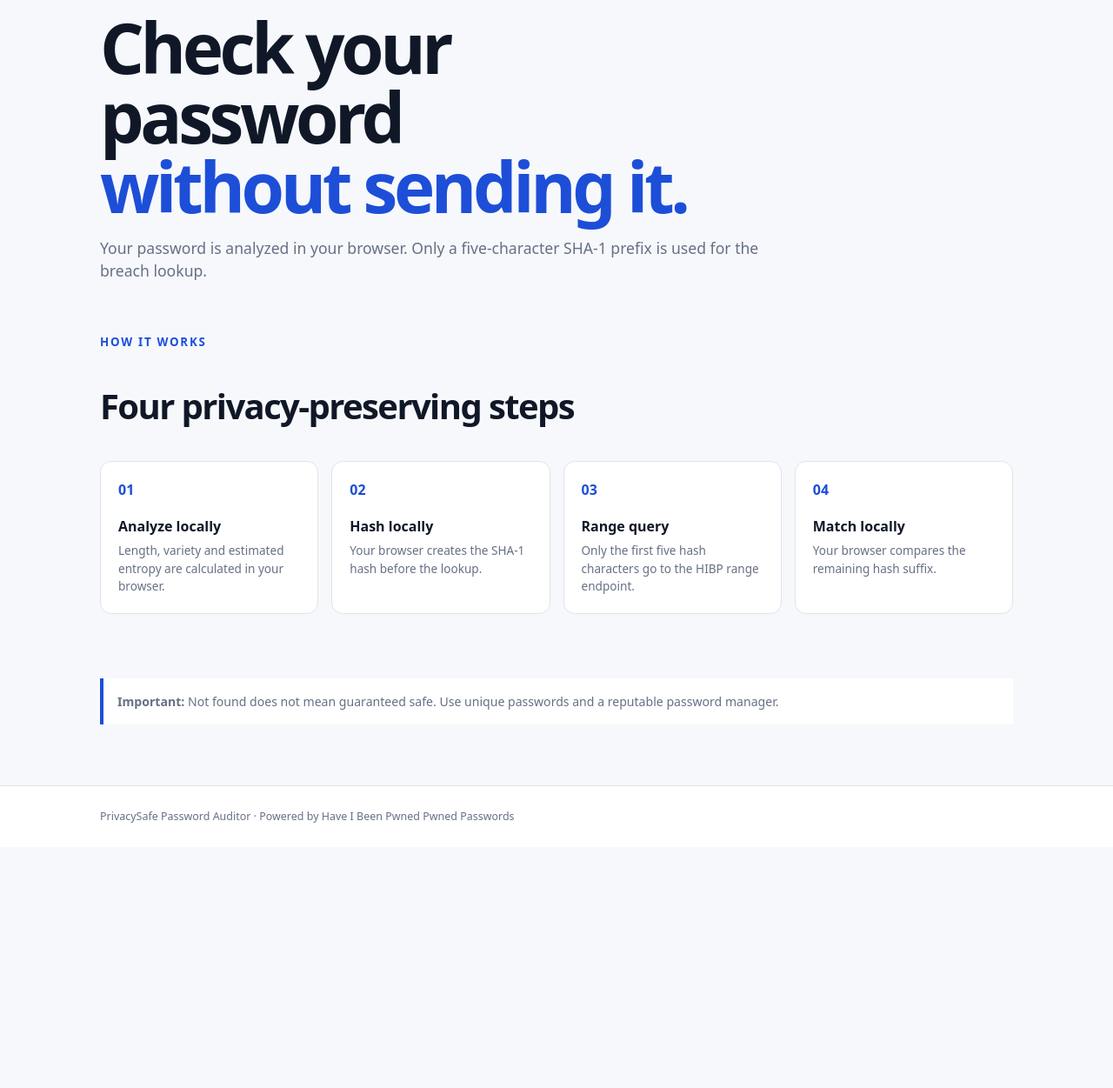
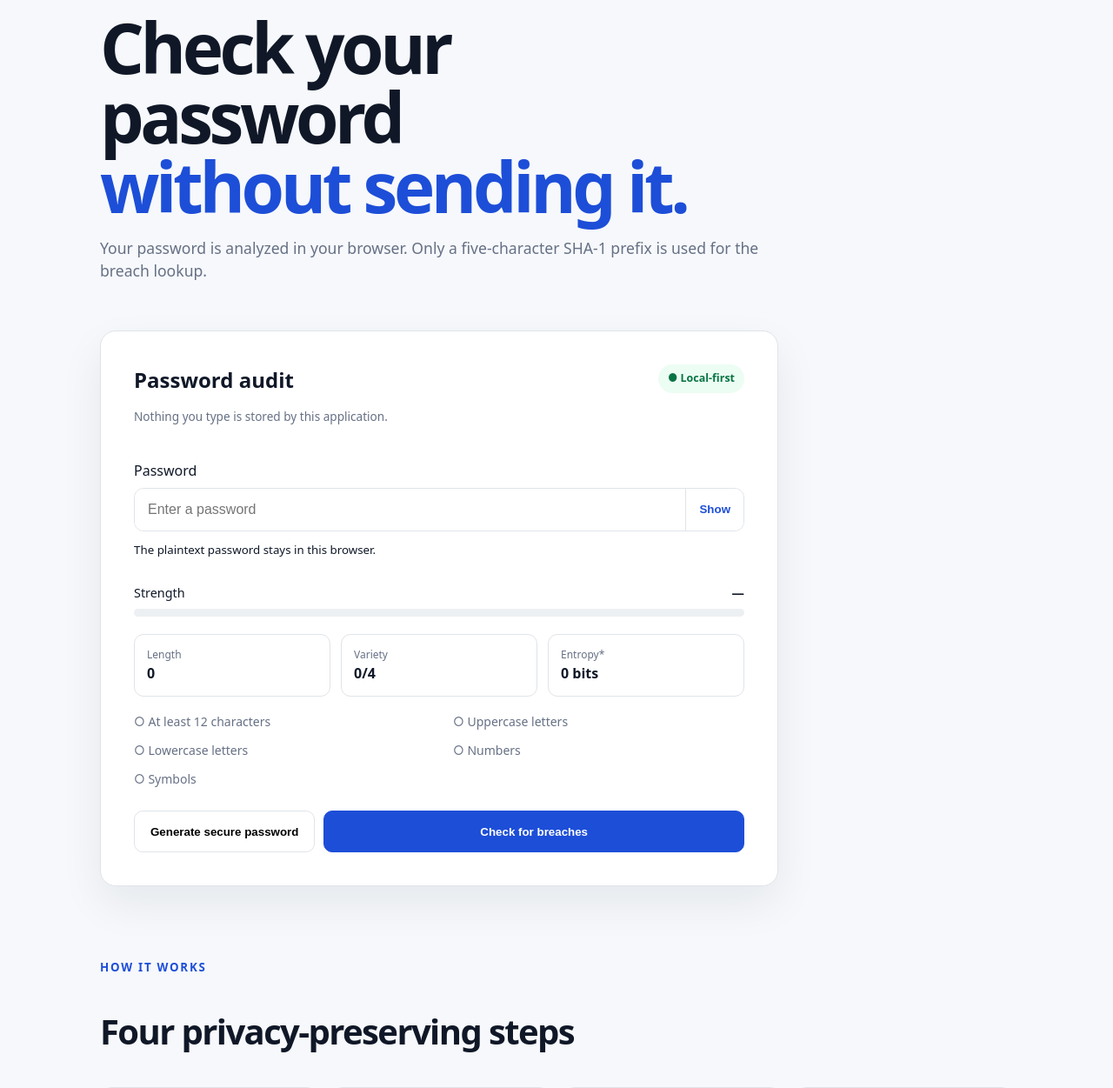
Before and after one commit to misohail/CSCI-490---Capstone, a Django app: page / in a window 1280 px wide. Shown: the part 163-1414 px from the top of the page at 87% size. Before the commit the page ends 1109 px from the top, so only its background shows below. Run offline with Django 5.2, Linux system fonts and the light colour scheme.

Commit message:
Designed and implemented the website layout and user interface, also Structured and optimized app.js to support real-time interactive password-auditing features.

```diff
--- /dev/null
+++ b/auditor/static/auditor/css/action-buttons.css
@@ -0,0 +1,30 @@
+.actions {
+    display: flex;
+    flex-wrap: wrap;
+    gap: 10px;
+    margin-top: 26px;
+}
+
+.primary,
+.secondary {
+    min-height: 48px;
+    padding: 0 18px;
+    border-radius: 10px;
+    font-weight: 800;
+}
+
+.primary {
+    flex: 1;
+    border: 1px solid var(--blue);
+    background: var(--blue);
+    color: #fff;
+}
+
+.primary:disabled {
+    opacity: 0.55;
+}
+
+.secondary {
+    border: 1px solid var(--line);
+    background: #fff;
+}
--- /dev/null
+++ b/auditor/static/auditor/css/auditor-card.css
@@ -0,0 +1,9 @@
+.card {
+    max-width: 780px;
+    margin-bottom: 80px;
+    padding: clamp(22px, 4vw, 38px);
+    background: var(--card);
+    border: 1px solid var(--line);
+    border-radius: 18px;
+    box-shadow: 0 20px 50px #10182812;
+}
--- a/auditor/static/auditor/css/base.css
+++ b/auditor/static/auditor/css/base.css
@@ -26,5 +26,5 @@ body {
 }
 
 .hidden {
-    display: none;
+    display: none !important;
 }
--- /dev/null
+++ b/auditor/static/auditor/css/card-header.css
@@ -0,0 +1,31 @@
+.top {
+    display: flex;
+    justify-content: space-between;
+    gap: 20px;
+    margin-bottom: 26px;
+}
+
+.top h2 {
+    margin: 0;
+}
+
+.top p {
+    color: var(--muted);
+    font-size: 0.85rem;
+}
+
+.pill {
+    height: max-content;
+    padding: 7px 11px;
+    background: #ecfdf3;
+    color: var(--green);
+    border-radius: 999px;
+    font-size: 0.78rem;
+    font-weight: 700;
+}
+
+@media (max-width: 720px) {
+    .top {
+        flex-direction: column;
+    }
+}
--- /dev/null
+++ b/auditor/static/auditor/css/password-checks.css
@@ -0,0 +1,11 @@
+.checks {
+    display: grid;
+    grid-template-columns: 1fr 1fr;
+    gap: 12px 32px;
+    margin: 18px 0 20px;
+}
+
+.checks span {
+    font-size: 14px;
+    color: var(--muted);
+}
--- /dev/null
+++ b/auditor/static/auditor/css/password-input.css
@@ -0,0 +1,34 @@
+.password-field-group > small {
+    color: var(--muted);
+    font-size: 0.85rem;
+}
+
+.inputrow {
+    display: flex;
+    overflow: hidden;
+    margin: 8px 0;
+    border: 1px solid var(--line);
+    border-radius: 11px;
+}
+
+.inputrow:focus-within {
+    border-color: var(--blue);
+    outline: 3px solid #1d4ed81f;
+}
+
+.inputrow input {
+    width: 100%;
+    padding: 15px;
+    border: 0;
+    outline: 0;
+    font-size: 1rem;
+}
+
+.inputrow button {
+    padding: 0 15px;
+    border: 0;
+    border-left: 1px solid var(--line);
+    background: #fff;
+    color: var(--blue);
+    font-weight: 700;
+}
--- /dev/null
+++ b/auditor/static/auditor/css/password-stats.css
@@ -0,0 +1,27 @@
+.stats {
+    display: grid;
+    grid-template-columns: repeat(3, 1fr);
+    gap: 12px;
+}
+
+.stats > div {
+    padding: 14px;
+    border: 1px solid var(--line);
+    border-radius: 11px;
+}
+
+.stats small,
+.stats b {
+    display: block;
+}
+
+.stats small {
+    color: var(--muted);
+    font-size: 0.75rem;
+}
+
+@media (max-width: 720px) {
+    .stats {
+        grid-template-columns: 1fr;
+    }
+}
--- /dev/null
+++ b/auditor/static/auditor/css/strength-meter.css
@@ -0,0 +1,22 @@
+.meterhead {
+    display: flex;
+    justify-content: space-between;
+    margin-top: 28px;
+    font-size: 0.9rem;
+}
+
+.meter {
+    height: 9px;
+    overflow: hidden;
+    margin: 8px 0 20px;
+    background: #edf0f3;
+    border-radius: 99px;
+}
+
+.meter i {
+    display: block;
+    width: 0;
+    height: 100%;
+    background: var(--blue);
+    transition: 0.2s;
+}
--- /dev/null
+++ b/auditor/static/auditor/js/app.js
@@ -0,0 +1,404 @@
+(() => {
+    "use strict";
+
+    // ==========================================
+    // DOM ELEMENT REFERENCES
+    // ==========================================
+    const password = document.getElementById("password");
+    const toggle = document.getElementById("toggle");
+    const generate = document.getElementById("generate");
+    const check = document.getElementById("check");
+
+    const strength = document.getElementById("strength");
+    const bar = document.getElementById("bar");
+
+    const len = document.getElementById("len");
+    const variety = document.getElementById("variety");
+    const entropy = document.getElementById("entropy");
+
+    const status = document.getElementById("status");
+
+    const result = document.getElementById("result");
+    const resultTitle = document.getElementById("resultTitle");
+    const resultText = document.getElementById("resultText");
+    const resultIcon = document.getElementById("resultIcon");
+
+    const checks = {
+        length: document.getElementById("c1"),
+        uppercase: document.getElementById("c2"),
+        lowercase: document.getElementById("c3"),
+        numbers: document.getElementById("c4"),
+        symbols: document.getElementById("c5")
+    };
+
+    const symbols = "!@#$%^&*()-_=+[]{};:,.?";
+
+    // ==========================================
+    // HELPER FUNCTIONS: CHARACTER VALIDATION
+    // ==========================================
+
+    // Checks if the string contains at least one uppercase letter
+    function hasUppercase(value) {
+        return /[A-Z]/.test(value);
+    }
+
+    // Checks if the string contains at least one lowercase letter
+    function hasLowercase(value) {
+        return /[a-z]/.test(value);
+    }
+
+    // Checks if the string contains at least one number
+    function hasNumber(value) {
+        return /[0-9]/.test(value);
+    }
+
+    // Checks if the string contains at least one special symbol
+    function hasSymbol(value) {
+        return /[^A-Za-z0-9]/.test(value);
+    }
+
+    // Updates the visual checklist items with checkmarks or circles
+    function updateCheck(element, passed, text) {
+        element.textContent = `${passed ? "✓" : "○"} ${text}`;
+    }
+
+    // ==========================================
+    // CALCULATION FUNCTIONS: ENTROPY & STRENGTH
+    // ==========================================
+
+    // Estimates password randomness/entropy in bits
+    function calculateEntropy(value) {
+        if (!value) {
+            return 0;
+        }
+
+        let pool = 0;
+
+        if (hasLowercase(value)) {
+            pool += 26;
+        }
+
+        if (hasUppercase(value)) {
+            pool += 26;
+        }
+
+        if (hasNumber(value)) {
+            pool += 10;
+        }
+
+        if (hasSymbol(value)) {
+            pool += 32;
+        }
+
+        if (pool === 0) {
+            return 0;
+        }
+
+        return Math.round(value.length * Math.log2(pool));
+    }
+
+    // Evaluates password strength and assigns a score level
+    function calculateStrength(value) {
+        if (!value) {
+            return {
+                name: "—",
+                score: 0
+            };
+        }
+
+        let score = 0;
+
+        if (value.length >= 12) {
+            score++;
+        }
+
+        if (value.length >= 16) {
+            score++;
+        }
+
+        if (hasUppercase(value)) {
+            score++;
+        }
+
+        if (hasLowercase(value)) {
+            score++;
+        }
+
+        if (hasNumber(value)) {
+            score++;
+        }
+
+        if (hasSymbol(value)) {
+            score++;
+        }
+
+        if (value.length >= 20) {
+            score++;
+        }
+
+        if (score <= 2) {
+            return {
+                name: "Weak",
+                score: 1
+            };
+        }
+
+        if (score <= 4) {
+            return {
+                name: "Fair",
+                score: 2
+            };
+        }
+
+        if (score <= 5) {
+            return {
+                name: "Strong",
+                score: 3
+            };
+        }
+
+        return {
+            name: "Very strong",
+            score: 4
+        };
+    }
+
+    // Refreshes all UI text, meters, and checklists as the user types
+    function updatePasswordStats() {
+        const value = password.value;
+
+        const upper = hasUppercase(value);
+        const lower = hasLowercase(value);
+        const number = hasNumber(value);
+        const symbol = hasSymbol(value);
+
+        const varietyCount = [
+            upper,
+            lower,
+            number,
+            symbol
+        ].filter(Boolean).length;
+
+        const entropyValue = calculateEntropy(value);
+        const strengthValue = calculateStrength(value);
+
+        len.textContent = value.length;
+        variety.textContent = `${varietyCount}/4`;
+        entropy.textContent = `${entropyValue} bits`;
+
+        strength.textContent = strengthValue.name;
+
+        const percentage = (strengthValue.score / 4) * 100;
+        bar.style.width = `${percentage}%`;
+
+        updateCheck(
+            checks.length,
+            value.length >= 12,
+            "At least 12 characters"
+        );
+
+        updateCheck(
+            checks.uppercase,
+            upper,
+            "Uppercase letters"
+        );
+
+        updateCheck(
+            checks.lowercase,
+            lower,
+            "Lowercase letters"
+        );
+
+        updateCheck(
+            checks.numbers,
+            number,
+            "Numbers"
+        );
+
+        updateCheck(
+            checks.symbols,
+            symbol,
+            "Symbols"
+        );
+    }
+
+    // ==========================================
+    // GENERATOR & SECURITY CHECK FUNCTIONS
+    // ==========================================
+
+    // Generates a secure random password using browser cryptographic APIs
+    function generateSecurePassword(length = 20) {
+        const characters =
+            "ABCDEFGHJKLMNPQRSTUVWXYZ" +
+            "abcdefghijkmnopqrstuvwxyz" +
+            "23456789" +
+            symbols;
+
+        const values = new Uint32Array(length);
+
+        crypto.getRandomValues(values);
+
+        let generated = "";
+
+        for (let i = 0; i < length; i++) {
+            generated += characters[
+                values[i] % characters.length
+            ];
+        }
+
+        return generated;
+    }
+
+    // Converts a string into an uppercase SHA-1 hash for k-anonymity checks
+    async function sha1(value) {
+        const encoder = new TextEncoder();
+        const data = encoder.encode(value);
+
+        const hash = await crypto.subtle.digest("SHA-1", data);
+
+        return Array.from(new Uint8Array(hash))
+            .map(byte => byte.toString(16).padStart(2, "0"))
+            .join("")
+            .toUpperCase();
+    }
+
+    // Queries the Have I Been Pwned API safely using the k-anonymity model (only sending the first 5 characters of the hash)
+    async function checkForBreach() {
+        const value = password.value;
+
+        if (!value) {
+            showResult(
+                "!",
+                "Enter a password",
+                "Enter a password before checking for breaches.",
+                true
+            );
+
+            return;
+        }
+
+        status.textContent = "Checking breach database...";
+
+        result.classList.add("hidden");
+
+        try {
+            const hash = await sha1(value);
+
+            const prefix = hash.substring(0, 5);
+            const suffix = hash.substring(5);
+
+            const response = await fetch(
+                `https://api.pwnedpasswords.com/range/${prefix}`,
+                {
+                    method: "GET",
+                    headers: {
+                        "Add-Padding": "true"
+                    }
+                }
+            );
+
+            if (!response.ok) {
+                throw new Error("Breach service unavailable");
+            }
+
+            const text = await response.text();
+
+            const lines = text.split("\n");
+
+            let count = 0;
+
+            for (const line of lines) {
+                const parts = line.trim().split(":");
+
+                if (parts.length !== 2) {
+                    continue;
+                }
+
+                const returnedSuffix = parts[0].trim();
+
+                if (returnedSuffix === suffix) {
+                    count = Number(parts[1].trim());
+                    break;
+                }
+            }
+
+            status.textContent = "";
+
+            if (count > 0) {
+                showResult(
+                    "!",
+                    "Password found in breaches",
+                    `This password has appeared in known data breaches ${count.toLocaleString()} time${count === 1 ? "" : "s"}. You should choose a different password.`,
+                    true
+                );
+            } else {
+                showResult(
+                    "✓",
+                    "No breach found",
+                    "This password was not found in the breach data checked.",
+                    false
+                );
+            }
+
+        } catch (error) {
+            status.textContent = "";
+
+            showResult(
+                "!",
+                "Unable to check",
+                "The breach service could not be reached. Your password was not sent to the service.",
+                true
+            );
+        }
+    }
+
+    // Displays the results box with warning or success styling
+    function showResult(icon, title, message, isWarning) {
+        resultIcon.textContent = icon;
+        resultTitle.textContent = title;
+        resultText.textContent = message;
+
+        result.classList.remove("hidden");
+
+        result.dataset.type = isWarning ? "warning" : "success";
+    }
+
+    // ==========================================
+    // EVENT LISTENERS
+    // ==========================================
+
+    // Toggles password visibility between hidden and plaintext
+    toggle.addEventListener("click", () => {
+        const showing = password.type === "text";
+
+        password.type = showing ? "password" : "text";
+        toggle.textContent = showing ? "Show" : "Hide";
+    });
+
+    // Re-calculates strength stats as the user types
+    password.addEventListener("input", () => {
+        updatePasswordStats();
+
+        result.classList.add("hidden");
+        status.textContent = "";
+    });
+
+    // Populates input with a generated password and updates the UI
+    generate.addEventListener("click", () => {
+        password.value = generateSecurePassword();
+
+        password.type = "text";
+        toggle.textContent = "Hide";
+
+        updatePasswordStats();
+
+        result.classList.add("hidden");
+        status.textContent = "";
+    });
+
+    // Triggers the breach lookup when the check button is clicked
+    check.addEventListener("click", checkForBreach);
+
+    // Initial run on load
+    updatePasswordStats();
+})();
--- /dev/null
+++ b/auditor/templates/auditor/components/action-buttons.html
@@ -0,0 +1,9 @@
+<div class="actions">
+    <button id="generate" class="secondary" type="button">
+        Generate secure password
+    </button>
+
+    <button id="check" class="primary" type="button">
+        Check for breaches
+    </button>
+</div>
--- /dev/null
+++ b/auditor/templates/auditor/components/auditor-card.html
@@ -0,0 +1,9 @@
+<section class="card">
+{% include 'auditor/components/card-header.html' %}
+{% include 'auditor/components/password-input.html' %}
+{% include 'auditor/components/strength-meter.html' %}
+{% include 'auditor/components/password-stats.html' %}
+{% include 'auditor/components/password-checks.html' %}
+{% include 'auditor/components/action-buttons.html' %}
+{% include 'auditor/components/breach-result.html' %}
+</section>
--- /dev/null
+++ b/auditor/templates/auditor/components/breach-result.html
@@ -0,0 +1,10 @@
+<div id="status" role="status"></div>
+
+<section id="result" class="result hidden">
+    <strong id="resultIcon">✓</strong>
+
+    <div>
+        <h3 id="resultTitle"></h3>
+        <p id="resultText"></p>
+    </div>
+</section>
--- /dev/null
+++ b/auditor/templates/auditor/components/card-header.html
@@ -0,0 +1,7 @@
+<div class="top">
+    <div>
+        <h2>Password audit</h2>
+        <p>Nothing you type is stored by this application.</p>
+    </div>
+    <span class="pill">● Local-first</span>
+</div>
--- /dev/null
+++ b/auditor/templates/auditor/components/password-checks.html
@@ -0,0 +1,7 @@
+<div class="checks">
+    <span id="c1">○ At least 12 characters</span>
+    <span id="c2">○ Uppercase letters</span>
+    <span id="c3">○ Lowercase letters</span>
+    <span id="c4">○ Numbers</span>
+    <span id="c5">○ Symbols</span>
+</div>
--- /dev/null
+++ b/auditor/templates/auditor/components/password-input.html
@@ -0,0 +1,15 @@
+<label for="password">Password</label>
+
+<div class="inputrow">
+    <input
+        id="password"
+        type="password"
+        maxlength="128"
+        autocomplete="off"
+        spellcheck="false"
+        placeholder="Enter a password"
+    >
+    <button id="toggle" type="button">Show</button>
+</div>
+
+<small>The plaintext password stays in this browser.</small>
--- /dev/null
+++ b/auditor/templates/auditor/components/password-stats.html
@@ -0,0 +1,16 @@
+<div class="stats">
+    <div>
+        <small>Length</small>
+        <b id="len">0</b>
+    </div>
+
+    <div>
+        <small>Variety</small>
+        <b id="variety">0/4</b>
+    </div>
+
+    <div>
+        <small>Entropy*</small>
+        <b id="entropy">0 bits</b>
+    </div>
+</div>
--- /dev/null
+++ b/auditor/templates/auditor/components/strength-meter.html
@@ -0,0 +1,8 @@
+<div class="meterhead">
+    <span>Strength</span>
+    <b id="strength">—</b>
+</div>
+
+<div class="meter">
+    <i id="bar"></i>
+</div>
--- a/auditor/templates/auditor/index.html
+++ b/auditor/templates/auditor/index.html
@@ -10,6 +10,14 @@
     <link rel="stylesheet" href="{% static 'auditor/css/base.css' %}">
     <link rel="stylesheet" href="{% static 'auditor/css/navbar.css' %}">
     <link rel="stylesheet" href="{% static 'auditor/css/intro.css' %}">
+    <link rel="stylesheet" href="{% static 'auditor/css/auditor-card.css' %}">
+    <link rel="stylesheet" href="{% static 'auditor/css/card-header.css' %}">
+    <link rel="stylesheet" href="{% static 'auditor/css/password-input.css' %}">
+    <link rel="stylesheet" href="{% static 'auditor/css/password-stats.css' %}">
+    <link rel="stylesheet" href="{% static 'auditor/css/password-checks.css' %}">
+    <link rel="stylesheet" href="{% static 'auditor/css/strength-meter.css' %}">
+    <link rel="stylesheet" href="{% static 'auditor/css/action-buttons.css' %}">
+    <link rel="stylesheet" href="{% static 'auditor/css/breach-result.css' %}">
     <link rel="stylesheet" href="{% static 'auditor/css/how-it-works.css' %}">
 </head>
 <body>
@@ -17,11 +25,12 @@
 
     <main class="wrap">
         {% include 'auditor/components/intro.html' %}
+        {% include 'auditor/components/auditor-card.html' %}
         {% include 'auditor/components/how_it_works.html' %}
     </main>
 
     {% include 'auditor/components/footer.html' %}
 
-    <script src="{% static 'auditor/app.js' %}" defer></script>
+    <script src="{% static 'auditor/js/app.js' %}" defer></script>
 </body>
 </html>
```
Also changed, not shown: auditor/static/auditor/css/breach-result.css (added, +35 -0 lines), README.md.
